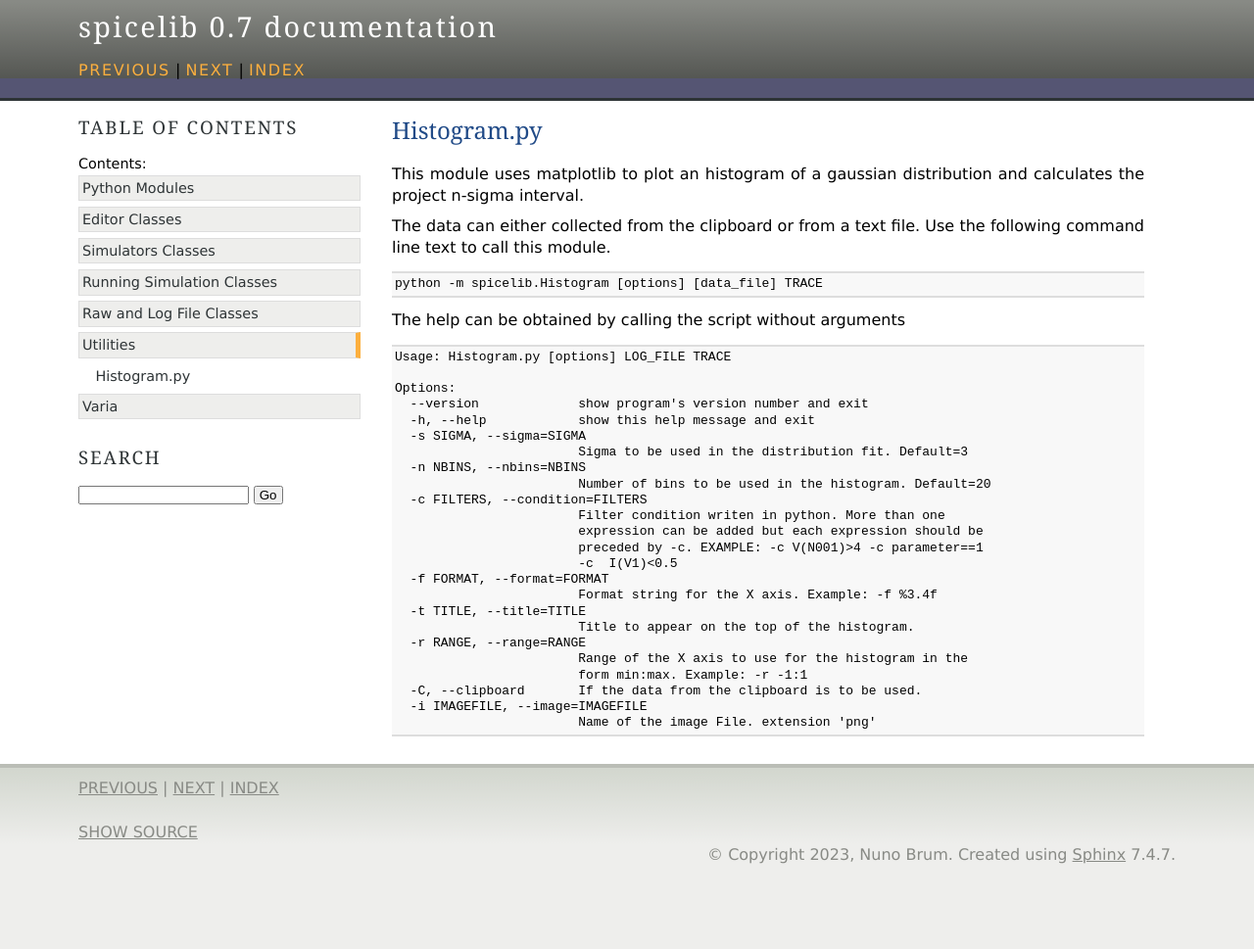
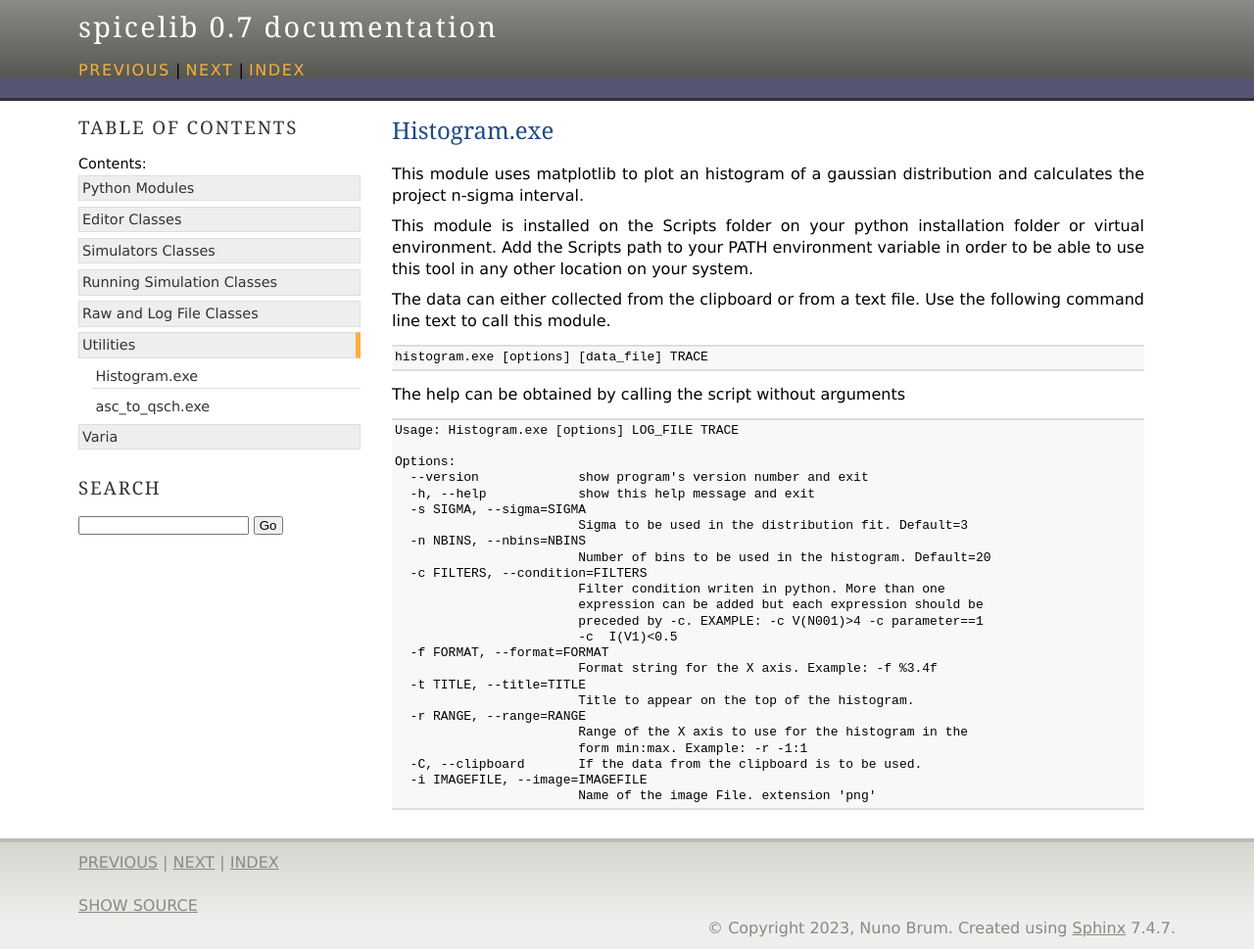
Before and after one commit to nunobrum/spicelib, a Sphinx documentation site: the page built from doc/utilities/histogram.rst, in a window 1280 px wide. Shown: the whole page at 98% size. Built offline with Sphinx 7.4.7, drawn with Linux system fonts in a browser that asks for light colours; pages that are not in the unit, such as notebooks, are missing from menus; before the commit the page ends 900 px from its top, so only the background shows below that.

```diff
--- a/doc/utilities/Histogram.rst
+++ b/doc/utilities/histogram.rst
@@ -1,19 +1,23 @@
-Histogram.py
-============
+Histogram.exe
+=============
 This module uses matplotlib to plot an histogram of a gaussian distribution and calculates the project n-sigma interval.
+
+This module is installed on the Scripts folder on your python installation folder or virtual environment.
+Add the Scripts path to your PATH environment variable in order to be able to use this tool in any other location on
+your system.
 
 The data can either collected from the clipboard or from a text file. Use the following command line text to call
 this module.
 
 .. code-block:: text
 
-    python -m spicelib.Histogram [options] [data_file] TRACE
+    histogram.exe [options] [data_file] TRACE
 
 The help can be obtained by calling the script without arguments
 
 .. code-block:: text
 
-    Usage: Histogram.py [options] LOG_FILE TRACE
+    Usage: Histogram.exe [options] LOG_FILE TRACE
 
     Options:
       --version             show program's version number and exit
--- a/doc/utilities/utilities.rst
+++ b/doc/utilities/utilities.rst
@@ -1,4 +1,3 @@
-=========
 Utilities
 =========
 
@@ -6,9 +5,9 @@ spicelib contains some utilities that can be run using the command line.
 
 E.g.: ``python -m spicelib.Histogram``
 
-
 .. toctree::
-   :maxdepth: 1
+   :maxdepth: 4
 
    ltsteps
-   Histogram
+   histogram
+   asc_to_qsch
--- a/pyproject.toml
+++ b/pyproject.toml
@@ -6,7 +6,7 @@ requires = [
 build-backend = "setuptools.build_meta"
 [project]
 name = "spicelib"
-version = "1.0.5"
+version = "1.1.0"
 authors = [
   { name="Nuno Brum", email="me@nunobrum.com" },
 ]
```
Also changed, not shown: README.md (+2 -2 lines), doc/utilities/LTSteps.rst (+7 -5 lines), doc/utilities/asc_to_qsch.rst (added, +18 -0 lines), 1 other file.
